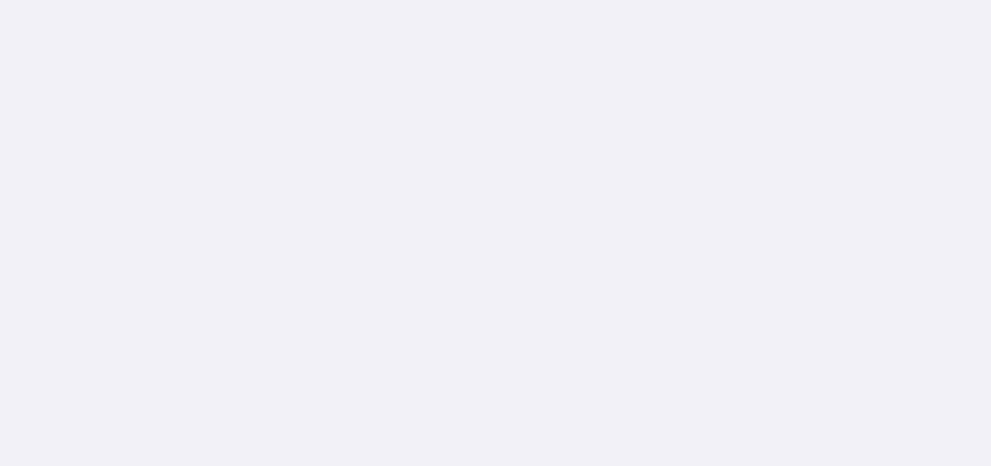
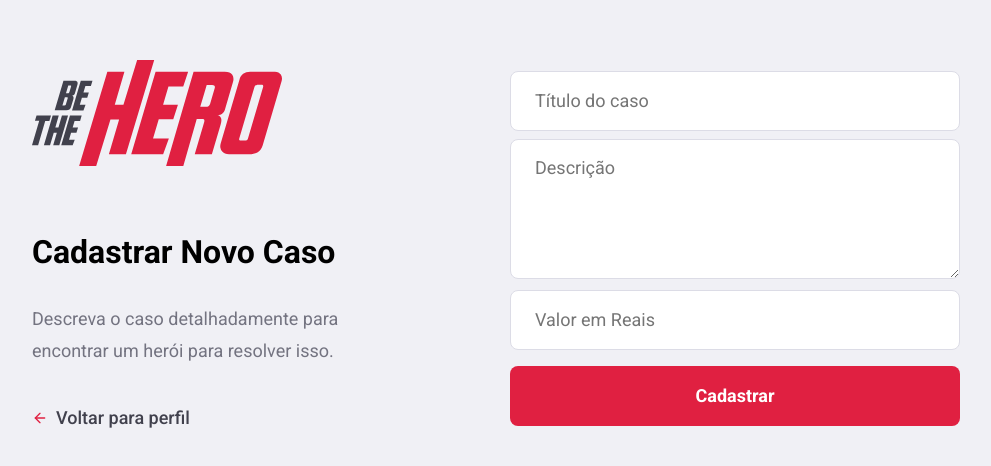
Before and after one commit to WilsonNet/bethehero-front, a React (Create React App) app: page /incidents/new in a window 1280 px wide. Shown: the part 156-622 px from the top of the page, without its empty margins (144-1135 px from the left). Built offline with nearby package versions, Linux system fonts and the light colour scheme.

Commit message:
Finalizado ai nterface

```diff
--- a/src/Routes.js
+++ b/src/Routes.js
@@ -4,6 +4,7 @@ import { BrowserRouter, Route, Switch } from 'react-router-dom';
 import Logon from './pages/Logon';
 import Register from './pages/Register';
 import Profile from './pages/Profile';
+import NewIncident from './pages/NewIncident';
 
 const Routes = () => {
   return (
@@ -17,6 +18,9 @@ const Routes = () => {
       <Switch>
         <Route path="/profile" component={Profile} />
       </Switch>
+      <Switch>
+        <Route path="/incidents/new" component={NewIncident} />
+      </Switch>
     </BrowserRouter>
   );
 };
--- a/src/global.css
+++ b/src/global.css
@@ -30,6 +30,16 @@ form input {
   border: 1px solid #dcdce6;
   border-radius: 8px;
   padding: 0 24px;
+}
+form textarea {
+  width: 100%;
+  min-height: 140px;
+  color: #333;
+  border: 1px solid #dcdce6;
+  border-radius: 8px;
+  padding: 16px 24px;
+  line-height: 24px;
+  resize: vertical;
 }
 
 .button {
--- /dev/null
+++ b/src/pages/NewIncident/index.js
@@ -0,0 +1,35 @@
+import React from 'react';
+import './styles.css';
+import logoImg from '../../assets/logo.svg';
+import { FiArrowLeft } from 'react-icons/fi';
+
+import { Link } from 'react-router-dom';
+const NewIncident = () => {
+  return (
+    <div className="new-incident-container">
+      <div className="content">
+        <section>
+          <img src={logoImg} alt="Be The Hero" />
+          <h1>Cadastrar Novo Caso</h1>
+          <p>
+            Descreva o caso detalhadamente para encontrar um herói para resolver
+            isso.
+          </p>
+          <Link className="backlink" to="/profile">
+            <FiArrowLeft size={16} color="#E02041" />
+            Voltar para perfil
+          </Link>
+        </section>
+        <form action="">
+          <input type="text" placeholder="Título do caso" />
+          <textarea placeholder="Descrição" />
+          <input type="text" placeholder="Valor em Reais" />
+
+          <button className="button">Cadastrar</button>
+        </form>
+      </div>
+    </div>
+  );
+};
+
+export default NewIncident;
--- /dev/null
+++ b/src/pages/NewIncident/styles.css
@@ -0,0 +1,46 @@
+.new-incident-container {
+  width: 100%;
+  max-width: 1120px;
+  height: 100vh;
+  margin: 0 auto;
+  display: flex;
+  align-items: center;
+  justify-content: center;
+}
+
+.new-incident-container .content {
+  width: 100%;
+  padding: 96px;
+  background: #f0f0f5;
+  box-shadow: 0 0 100px rgba(0, 0, 0, 0.1);
+  border-radius: 8px;
+
+  display: flex;
+  justify-content: space-between;
+  align-items: center;
+}
+
+.new-incident-container .content section {
+  width: 100%;
+  max-width: 380px;
+}
+.new-incident-container .content section h1 {
+  margin: 64px 0 32px;
+  font-size: 32px;
+}
+
+.new-incident-container .content section p {
+  font-size: 18px;
+  color: #737380;
+  line-height: 32px;
+}
+.new-incident-container .content form {
+  width: 100%;
+  max-width: 450px;
+}
+.new-incident-container .content form input {
+  margin-top: 8px;
+}
+.new-incident-container .content form textarea {
+  margin-top: 8px;
+}
```
